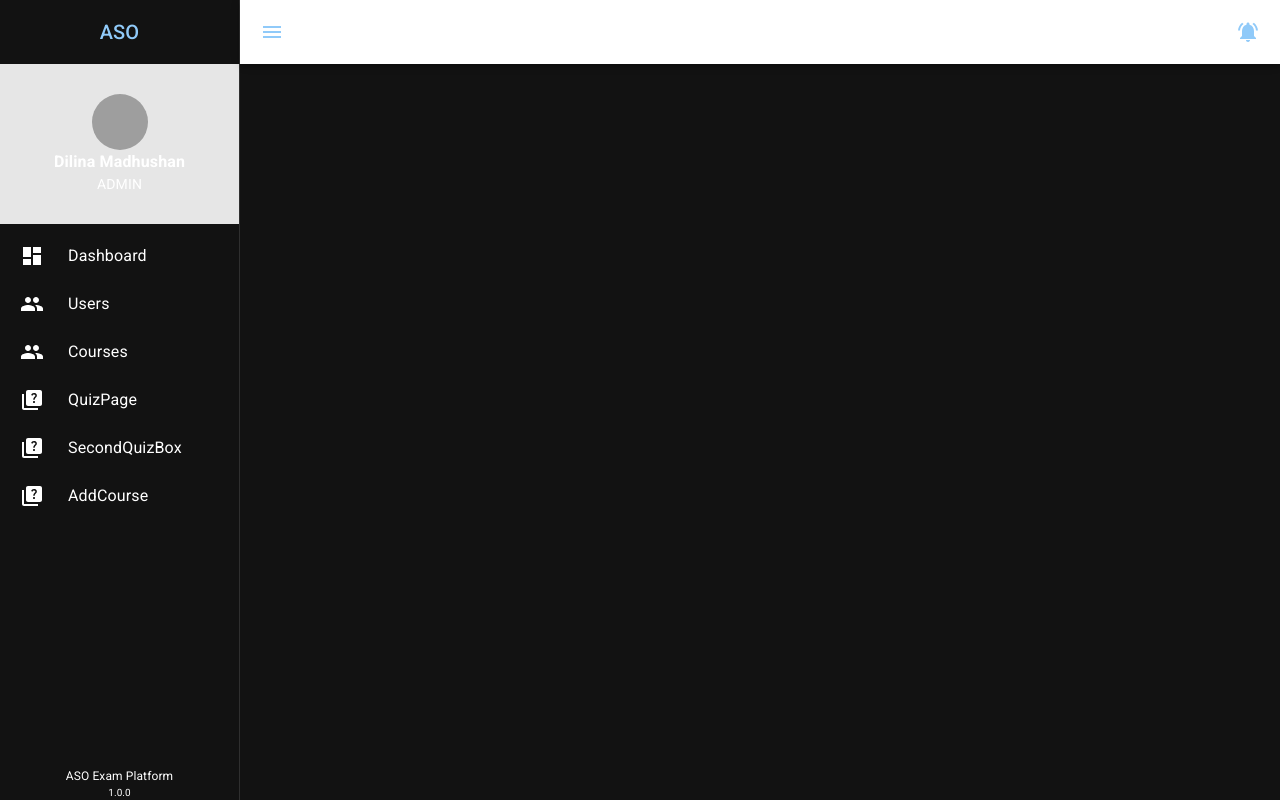
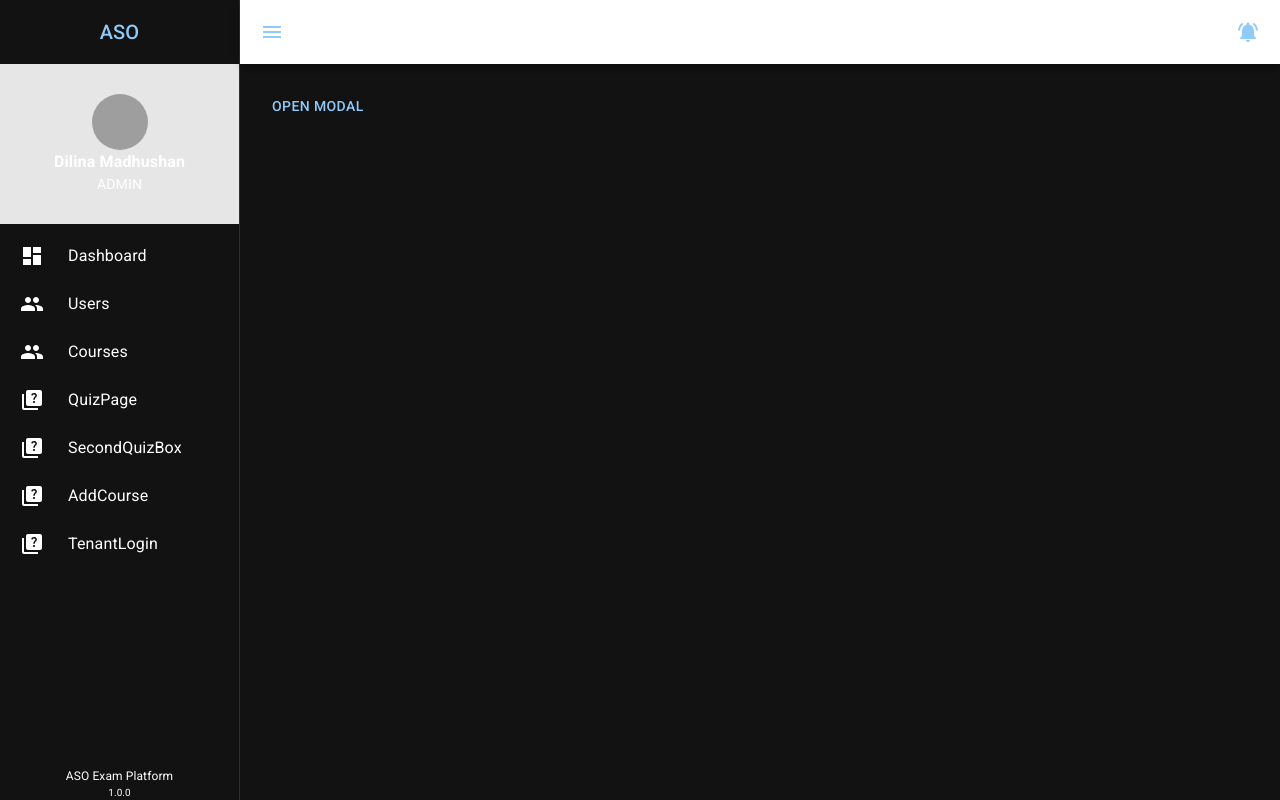
Before and after one commit to dilinam/aso-frontend, a React (Create React App) app: page /TenantLogin in a window 1280 px wide. Built offline with nearby package versions, Linux system fonts and the light colour scheme; grey boxes are pictures that could not be loaded.

Commit message:
Tennat login

```diff
--- a/src/components/CountdownTimer/index.js
+++ b/src/components/CountdownTimer/index.js
@@ -1,4 +1,3 @@
-
 import React, { useState, useEffect, useRef } from "react";
 import Box from "@mui/material/Box";
 
@@ -6,24 +5,22 @@ const CountdownTimer = () => {
   const [remainingTime, setRemainingTime] = useState(0);
   const timerId = useRef();
 
-    useEffect(()=>{
+  useEffect(() => {
     timerId.current = setInterval(() => {
       setRemainingTime((prev) => prev + 1);
     }, 1000);
-    },[])
+  }, []);
 
   var value = 10 - remainingTime;
-    if(value == 0){
-        clearInterval(timerId.current)
+  if (value == 0) {
+    clearInterval(timerId.current);
   }
-    const converter = (val) =>{
-
+  const converter = (val) => {
     var min = ("0" + (Math.floor(val / 60) % 60)).slice(-2);
-        var hour = ("0" + Math.floor(val /3600)% 24).slice(-2);
+    var hour = ("0" + (Math.floor(val / 3600) % 24)).slice(-2);
     var sec = ("0" + (val % 60)).slice(-2);
-        return hour + ":"+ min + ":" + sec;
-    }
-
+    return hour + ":" + min + ":" + sec;
+  };
 
   return (
     <div>
@@ -32,8 +29,8 @@ const CountdownTimer = () => {
           width: 150,
           height: 50,
           float: "right",
-          alignItems:"center",
-          marginLeft : 100,
+          alignItems: "center",
+          // marginLeft : 100,
           backgroundColor: "primary.dark",
           "&:hover": {
             backgroundColor: "primary.dark",
--- /dev/null
+++ b/src/components/Tenant/index.js
@@ -0,0 +1,16 @@
+import { styled } from "@mui/material/styles";
+import Paper from "@mui/material/Paper";
+
+const Tenant = (props) => {
+  const Item = styled(Paper)(({ theme }) => ({
+    backgroundColor: theme.palette.mode === "dark" ? "#1A2027" : "#fff",
+    ...theme.typography.body2,
+    padding: theme.spacing(1),
+    textAlign: "center",
+    color: theme.palette.text.secondary,
+  }));
+
+  return <Item>{props.tenantName}</Item>;
+};
+
+export default Tenant;
--- a/src/components/Tennet/index.js
+++ /dev/null
@@ -1 +0,0 @@
-const Tenet = () => {};
--- a/src/pages/QuizPage/index.js
+++ b/src/pages/QuizPage/index.js
@@ -3,7 +3,7 @@ import QuizBox from "../../components/QuizBox";
 import Box from "@mui/material/Box";
 import Stack from "@mui/material/Stack";
 import CourseSection from "../CourseSection";
-import CountdownTimer from '../../components/CountdownTimer'
+import CountdownTimer from "../../components/CountdownTimer";
 
 const QuizPage = () => {
   const [questions, setQuestions] = React.useState([
@@ -35,7 +35,7 @@ const QuizPage = () => {
 
   return (
     <>
-          <CountdownTimer/>
+      <CountdownTimer />
       <CourseSection
         addNewQuiz={(newQuiz) =>
           setQuestions((prev) => {
--- /dev/null
+++ b/src/pages/TenantLogin/index.js
@@ -0,0 +1,63 @@
+import * as React from "react";
+import Box from "@mui/material/Box";
+import Stack from "@mui/material/Stack";
+import Button from "@mui/material/Button";
+import Typography from "@mui/material/Typography";
+import Modal from "@mui/material/Modal";
+import Tenant from "../../components/Tenant";
+import Divider from "@mui/material/Divider";
+
+const tenantList = ["tenantOne", "tenantTwo", "tenantThree"];
+
+const TenantLogin = () => {
+  const style = {
+    position: "absolute",
+    top: "50%",
+    left: "50%",
+    transform: "translate(-50%, -50%)",
+    width: "30%",
+    bgcolor: "background.paper",
+    border: "2px solid #000",
+    boxShadow: 24,
+    p: 4,
+    borderRadius: 3,
+  };
+
+  const [open, setOpen] = React.useState(false);
+  const handleOpen = () => setOpen(true);
+  const handleClose = () => setOpen(false);
+
+  return (
+    <div>
+      <Button onClick={handleOpen}>Open modal</Button>
+      <Modal
+        open={open}
+        onClose={handleClose}
+        aria-labelledby="modal-modal-title"
+        aria-describedby="modal-modal-description"
+      >
+        <Box sx={style}>
+          <Typography
+            variant="h6"
+            gutterBottom
+            component="div"
+            textAlign={"center"}
+          >
+            Select a Tenant to Login
+          </Typography>
+          <Divider variant="middle" sx={{ m: 1 }} />
+
+          <Box sx={{ width: "95%", margin: "auto" }}>
+            <Stack spacing={2} justifyContent={"center"}>
+              {tenantList.map((tenant) => {
+                return <Tenant tenantName={tenant} />;
+              })}
+            </Stack>
+          </Box>
+        </Box>
+      </Modal>
+    </div>
+  );
+};
+
+export default TenantLogin;
--- a/src/pages/TenetLogin/index.js
+++ /dev/null
@@ -1 +0,0 @@
-const TenetLogin = () => {};
--- a/src/routes/config.js
+++ b/src/routes/config.js
@@ -7,6 +7,7 @@ import CourseSection from "../pages/CourseSection";
 import QuizIcon from "@mui/icons-material/Quiz";
 import SecondQuizBox from "../components/SecondQuizBox";
 import AddCourse from "../components/AddCourse";
+import TenantLogin from "../pages/TenantLogin";
 
 const ROUTES = [
   {
@@ -53,6 +54,13 @@ const ROUTES = [
     element: <AddCourse />,
     icon: <QuizIcon />,
   },
+  {
+    id: 7,
+    label: "TenantLogin",
+    path: "/TenantLogin",
+    element: <TenantLogin />,
+    icon: <QuizIcon />,
+  },
 ];
 
 export default ROUTES;
```
Lines whose indentation alone changed are shown as unchanged.
